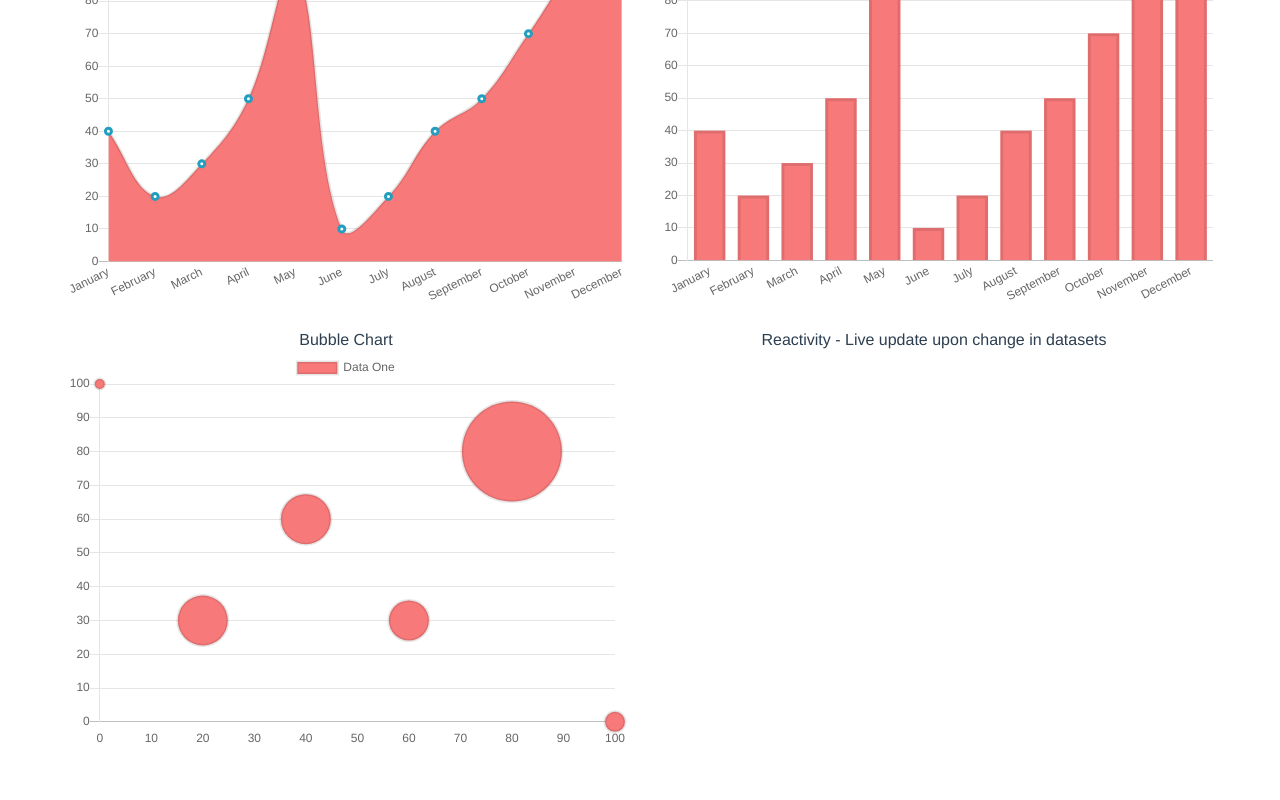
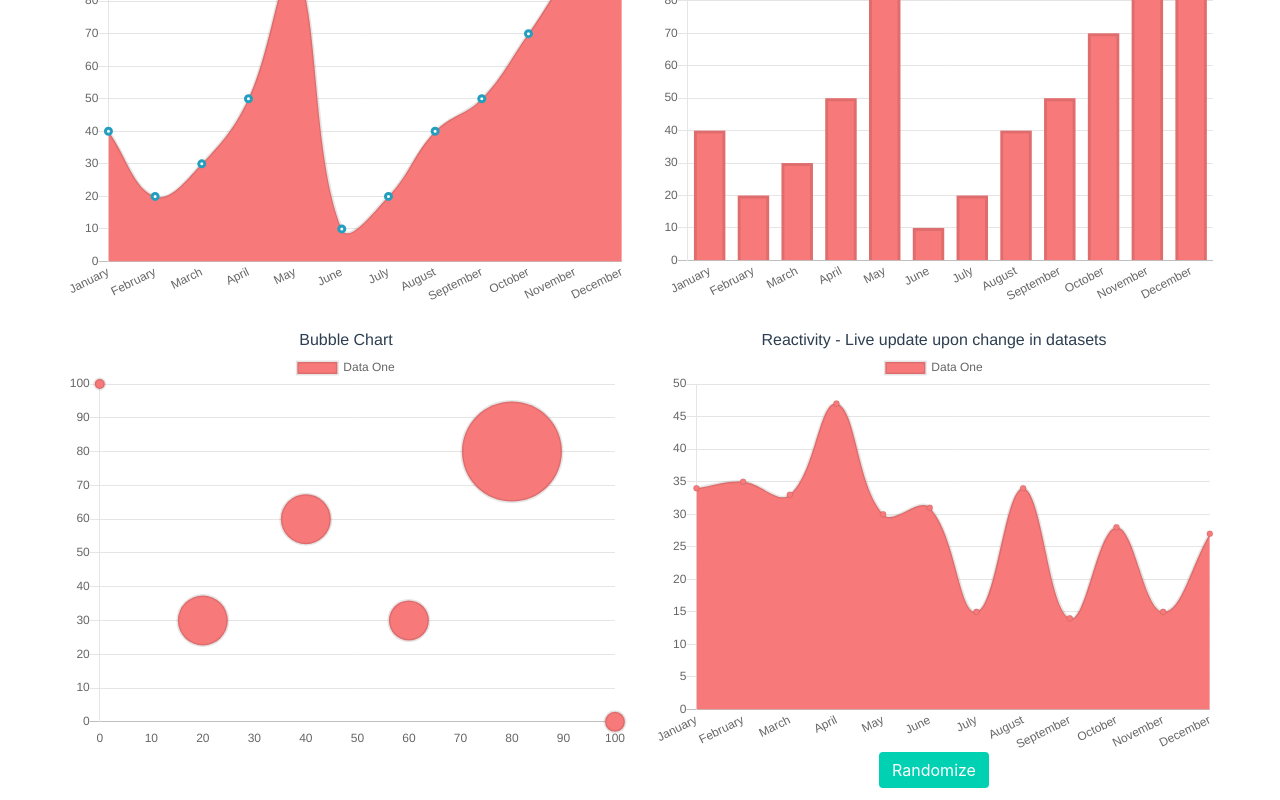
Before and after one commit to ramoh/chart-js-demo, a Vue app: page /chartjs in a window 1280 px wide. Shown: the part 252-1052 px from the top of the page. Before the commit the page ends 1016 px from the top, so only its background shows below. Built offline with nearby package versions, Linux system fonts and the light colour scheme.

Commit message:
Reactibe Chart

```diff
--- a/src/components/Reactive.vue
+++ b/src/components/Reactive.vue
@@ -0,0 +1,43 @@
+<script>
+import { Line, mixins } from "vue-chartjs";
+const { reactiveProp } = mixins;
+export default {
+  extends: Line,
+  mixins: [reactiveProp],
+  data() {
+    return {
+      // chart js options that control the chart
+      options: {
+        scales: {
+          yAxes: [
+            {
+              ticks: {
+                beginAtZero: true,
+              },
+              gridLines: {
+                display: true,
+              },
+            },
+          ],
+          xAxes: [
+            {
+              gridLines: {
+                display: false,
+              },
+            },
+          ],
+        },
+        legend: {
+          display: true,
+        },
+        responsive: true,
+        maintainAspectRatio: false,
+      },
+    };
+  },
+  mounted() {
+    // this.chartData is created in mixin and contains all the data needed to build the chart.
+    this.renderChart(this.chartData, this.options);
+  },
+};
+</script>
--- a/src/views/VueChartJS.vue
+++ b/src/views/VueChartJS.vue
@@ -18,6 +18,8 @@
       </div>
       <div class="column">
         <h3>Reactivity - Live update upon change in datasets</h3>
+        <reactive :chart-data="dataCollection"></reactive>
+        <button class="button is-primary" @click="fillData()">Randomize</button>
       </div>
     </div>
   </section>
@@ -26,8 +28,65 @@
 import LineChart from "../components/LineChart.vue";
 import BarChart from "../components/BarChart.vue";
 import BubbleChart from "../components/BubbleChart.vue";
+import Reactive from "../components/Reactive.vue";
 export default {
-  components: { LineChart, BarChart, BubbleChart },
+  components: { LineChart, BarChart, BubbleChart, Reactive },
   name: "vue-charts-js",
+  data() {
+    return {
+      // instantiating dataCollection with null
+      dataCollection: null,
+    };
+  },
+  created() {
+    // anytime the vue instance if created, call the fillData() function
+    this.fillData();
+  },
+  methods: {
+    fillData() {
+      this.dataCollection = {
+        // Data for the y-axis of the chart
+        labels: [
+          "January",
+          "February",
+          "March",
+          "April",
+          "May",
+          "June",
+          "July",
+          "August",
+          "September",
+          "October",
+          "November",
+          "December",
+        ],
+        datasets: [
+          {
+            label: "Data One",
+            backgroundColor: "#f87979",
+            // Data for the x-axis of the chart
+            data: [
+              this.getRandomInt(),
+              this.getRandomInt(),
+              this.getRandomInt(),
+              this.getRandomInt(),
+              this.getRandomInt(),
+              this.getRandomInt(),
+              this.getRandomInt(),
+              this.getRandomInt(),
+              this.getRandomInt(),
+              this.getRandomInt(),
+              this.getRandomInt(),
+              this.getRandomInt(),
+            ],
+          },
+        ],
+      };
+    },
+    getRandomInt() {
+      // JS function to generate numbers to be used for the chart
+      return Math.floor(Math.random() * (50 - 5 + 1)) + 5;
+    },
+  },
 };
 </script>
```
